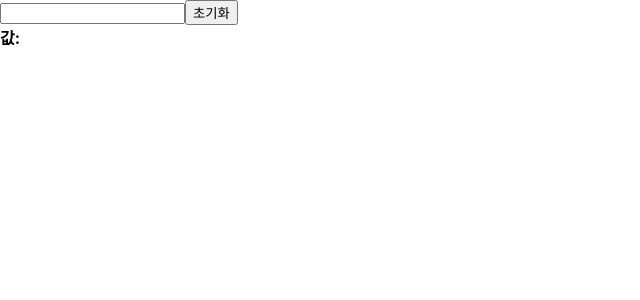
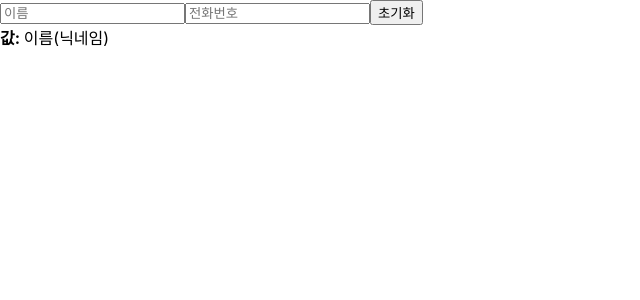
Before and after one commit to RingoKwon/React_study, a React (Create React App) app in the folder begin-react/: page / in a window 1280 px wide. Shown: the top 300 px of the page, without its empty margins (0-640 px from the left). Built offline with nearby package versions, Linux system fonts and the light colour scheme.

Commit message:
overwrite

```diff
--- a/begin-react/src/InputSample.js
+++ b/begin-react/src/InputSample.js
@@ -1,21 +1,36 @@
 import React, { useState } from "react";
 
 function InputSample() {
-  const [text, setText] = useState("");
+  const [inputs, setInputs] = useState({
+    name: "",
+    nickname: "",
+  });
+  const { name, nickname } = inputs;
+
   const onChange = (e) => {
-    setText(e.target.value);
+    const { name, value } = e.target;
+    setInputs({
+      ...inputs,
+      [name]: value, // name[name, nickname] 키를 가진 값을 value로 설정 overwrite
+    });
   };
   const onReset = () => {
-    setText("");
+    setInputs({
+      name: "",
+      nickname: "",
+    });
   };
   return (
     <div>
       <div>
-        <input value={text} onChange={onChange} />
+        <input placeholder="이름" value={name} onChange={onChange} />
+        <input placeholder="전화번호" value={nickname} onChange={onChange} />
         <button onClick={onReset}>초기화</button>
+
       </div>
       <div>
-        <b>값: {text}</b>
+        <b>값: </b>
+        이름(닉네임)
       </div>
     </div>
   );
```
